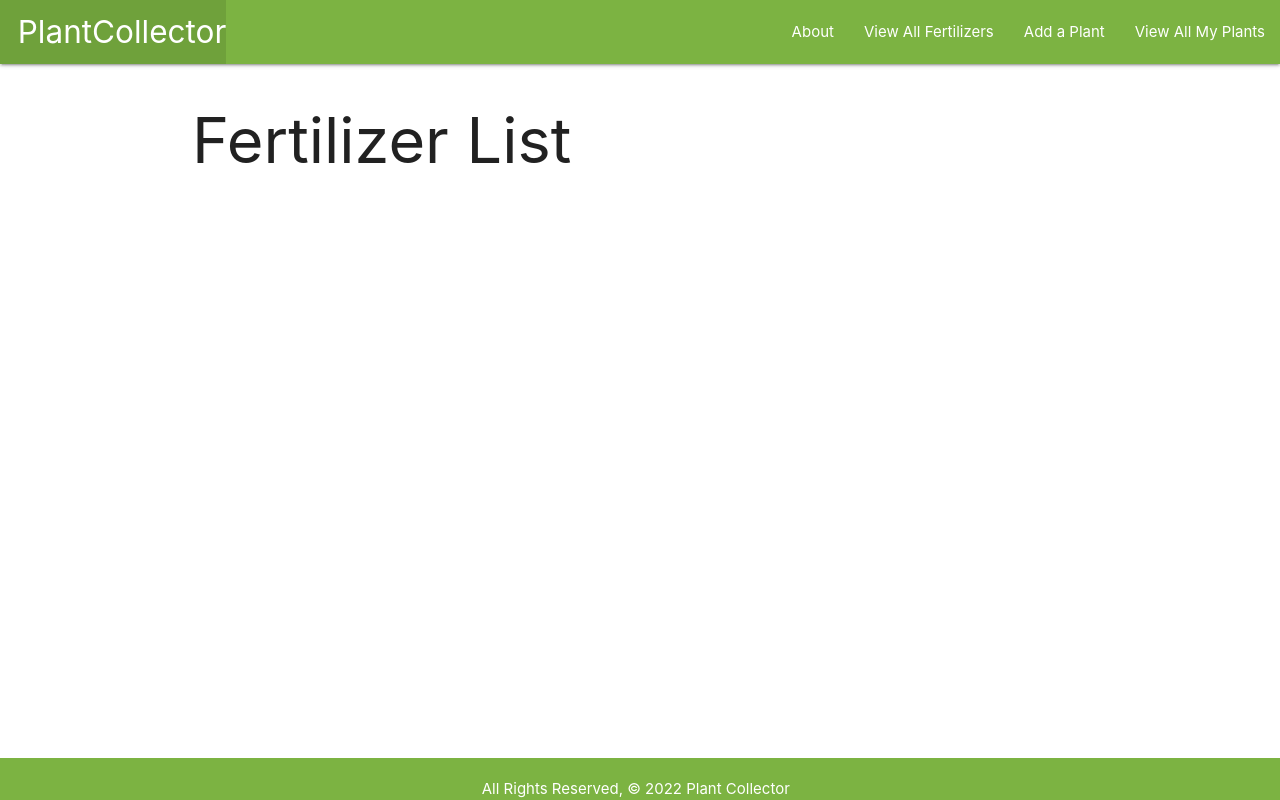
After one commit to jmolasky/plant_collector, a Django app: page /fertilizers/ in a window 1280 px wide. The commit adds this page. Run offline with Django 4.2, Linux system fonts and the light colour scheme; data that the repository does not hold is empty.

Commit message:
add Fertilizer model + list and detail views and templates

```diff
--- a/main_app/admin.py
+++ b/main_app/admin.py
@@ -1,7 +1,8 @@
 from django.contrib import admin
-from .models import Plant, Watering
+from .models import Plant, Watering, Fertilizer
 
 # Register your models here.
 
 admin.site.register(Plant)
 admin.site.register(Watering)
+admin.site.register(Fertilizer)
--- a/main_app/templates/base.html
+++ b/main_app/templates/base.html
@@ -28,6 +28,9 @@
           </ul>
           <ul class="right">
             <li><a href="{% url 'about' %}">About</a></li>
+            <li>
+              <a href="{% url 'fertilizers_list' %}">View All Fertilizers</a>
+            </li>
             <li><a href="{% url 'plants_create' %}">Add a Plant</a></li>
             <li><a href="{% url 'index' %}">View All My Plants</a></li>
           </ul>
--- /dev/null
+++ b/main_app/templates/main_app/fertilizer_list.html
@@ -0,0 +1,14 @@
+{% extends 'base.html' %} {% block content %}
+
+<h1>Fertilizer List</h1>
+
+{% for fertilizer in object_list %}
+<div class="card">
+  <a href="{% url 'fertilizer_detail' fertilizer.id %}">
+    <div class="card-content">
+      <span class="card-title">{{ fertilizer.name }}</span>
+      <p>Brand: {{ fertilizer.brand }}</p>
+    </div>
+  </a>
+</div>
+{% endfor %} {% endblock %}
--- a/main_app/urls.py
+++ b/main_app/urls.py
@@ -10,4 +10,6 @@ urlpatterns = [
     path('plants/<int:pk>/update', views.PlantUpdate.as_view(), name='plants_update'),
     path('plants/<int:pk>/delete', views.PlantDelete.as_view(), name='plants_delete'),
     path('plants/<int:plant_id>/add_watering', views.add_watering, name='add_watering'),
+    path('fertilizers/', views.FertilizerList.as_view(), name='fertilizers_list'),
+    path('fertilizers/<int:pk>/', views.FertilizerDetail.as_view(), name='fertilizer_detail'),
 ]
--- a/main_app/views.py
+++ b/main_app/views.py
@@ -1,7 +1,8 @@
 from django.shortcuts import render, redirect
 from django.views.generic.edit import CreateView, UpdateView, DeleteView
+from django.views.generic import ListView, DetailView
 from .forms import WateringForm
-from .models import Plant
+from .models import Plant, Fertilizer
 
 # Create your views here.
 
@@ -39,3 +40,9 @@ class PlantUpdate(UpdateView):
 class PlantDelete(DeleteView):
     model = Plant
     success_url = '/plants/'
+
+class FertilizerList(ListView):
+    model = Fertilizer
+
+class FertilizerDetail(DetailView):
+    model = Fertilizer
```
Also changed, not shown: main_app/models.py (+5 -5 lines), main_app/templates/main_app/fertilizer_detail.html (added, +11 -0 lines), main_app/migrations/0003_fertilizer.py (added).
